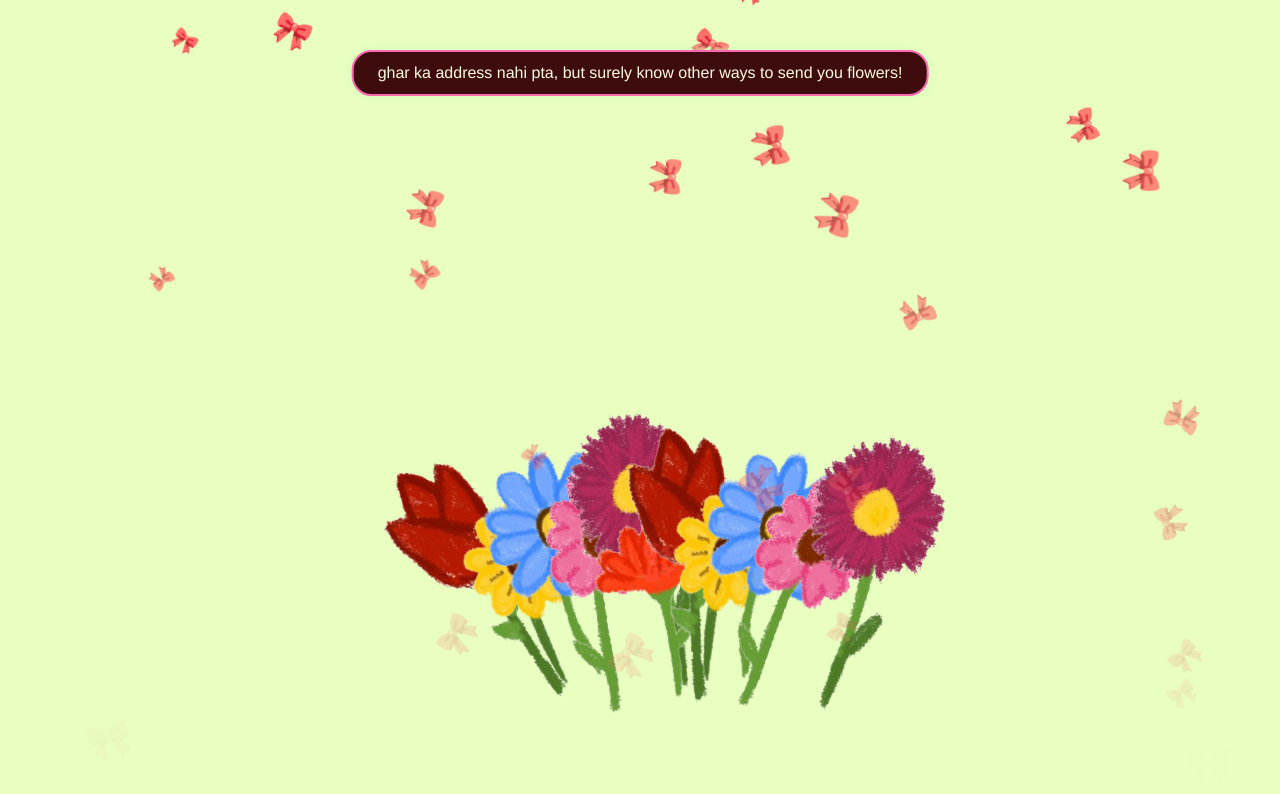
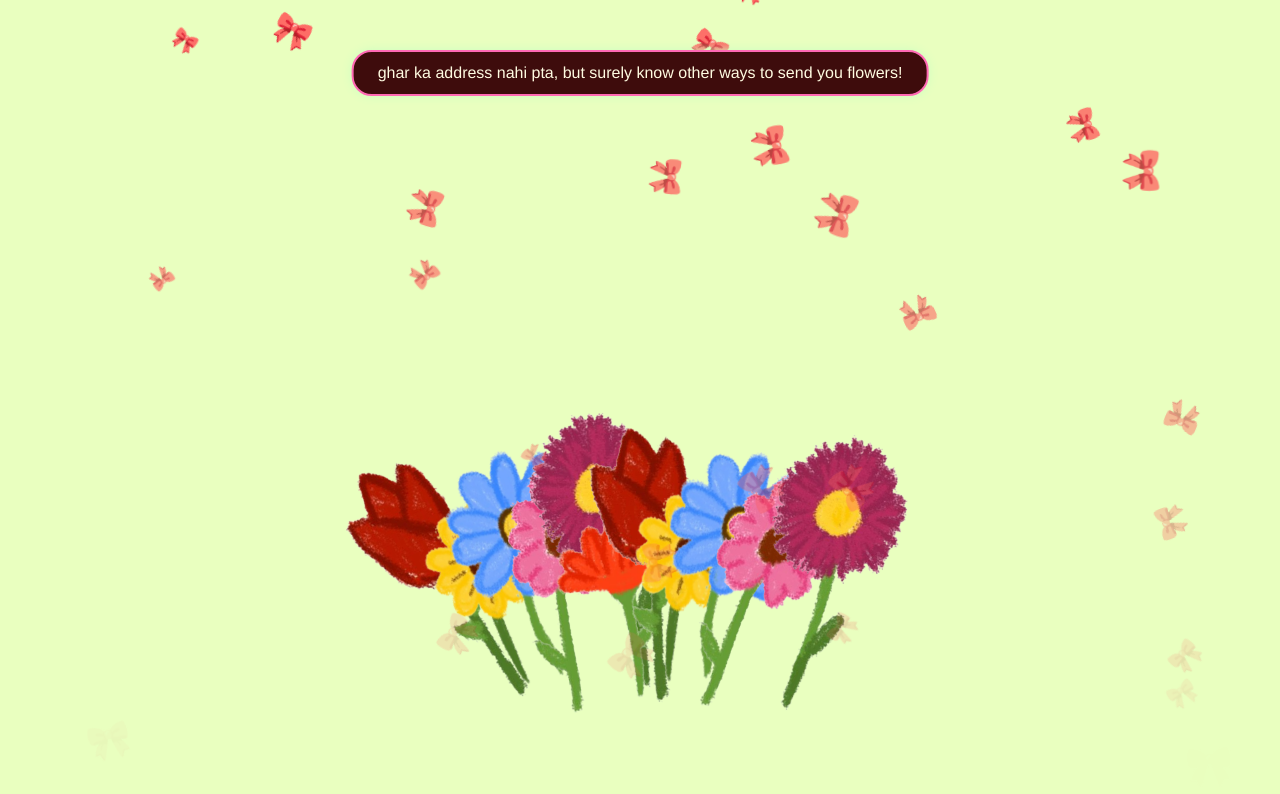
Before and after one commit to meha-yadav/flowers, a plain HTML site: page index.htm in a window 1280 px wide. Drawn offline with Linux system fonts and the light colour scheme.

Commit message:
Update index.htm

```diff
--- a/index.htm
+++ b/index.htm
@@ -23,7 +23,7 @@
     .flower {
       position: absolute;
       bottom: 80px;
-      left: 45%;
+      left: 42%;
       width: 180px;
       transform-origin: bottom center;
       opacity: 0;
```
